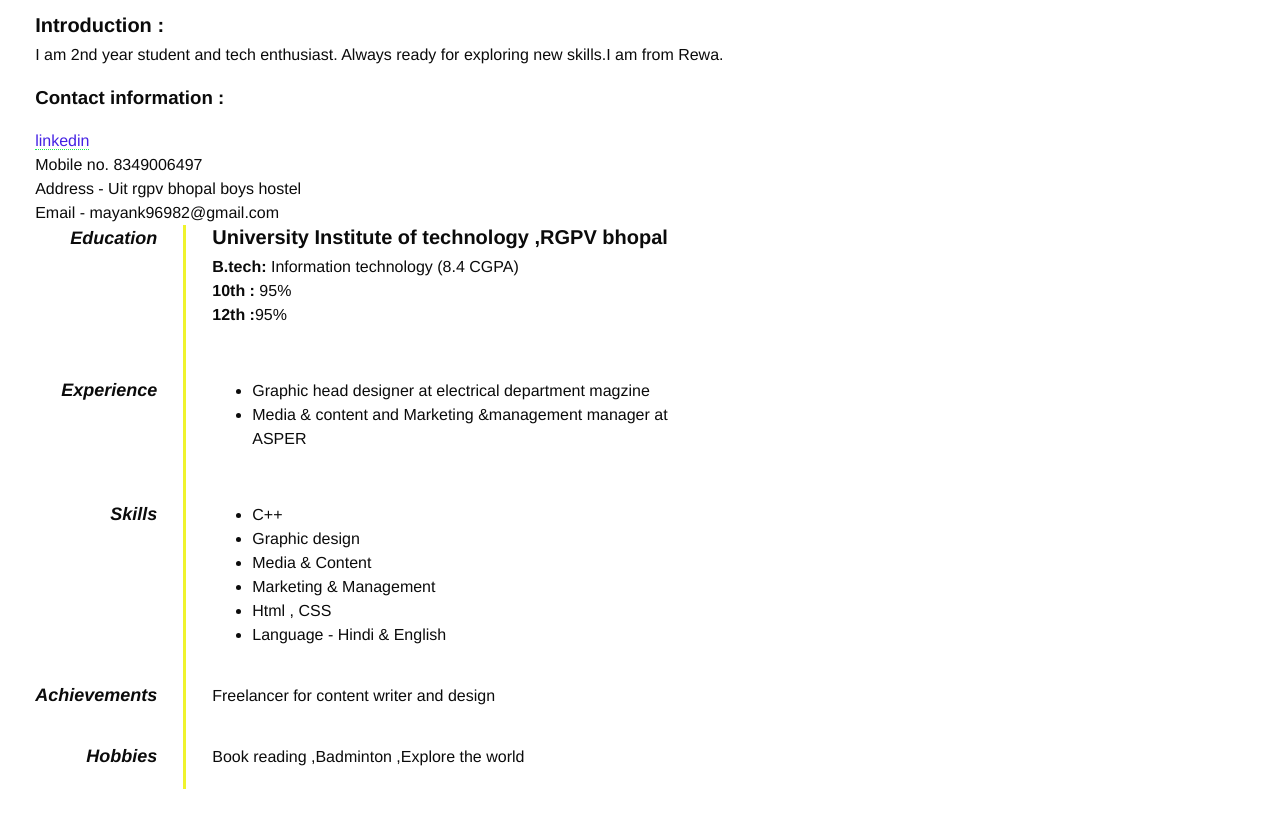
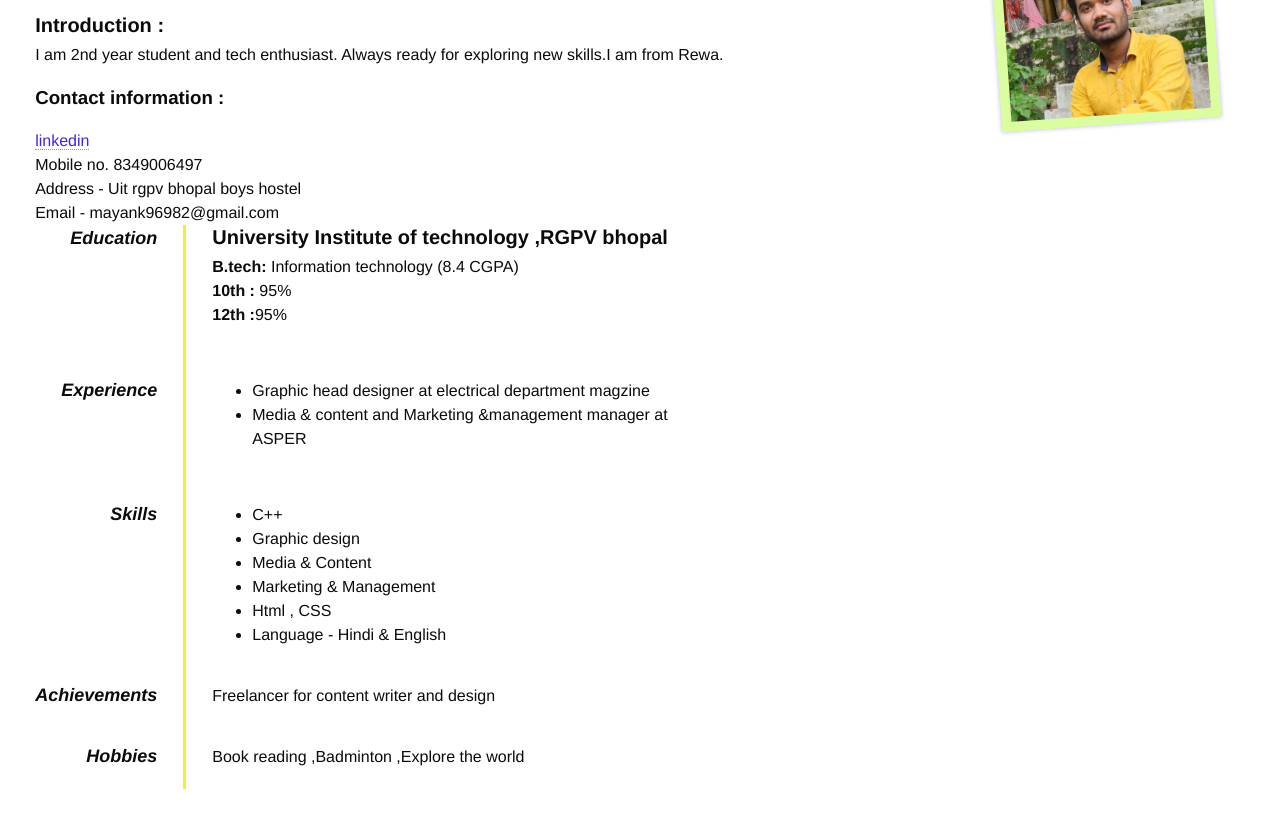
Before and after one commit to Mayankmishra15/Resume, a plain HTML site: page index.html in a window 1280 px wide. Shown: the part 109-933 px from the top of the page. Drawn offline with Linux system fonts and the light colour scheme.

Commit message:
Add files via upload

```diff
--- a/index.html
+++ b/index.html
@@ -11,7 +11,7 @@
 
 <body>
     <div id="resume">
-        <img src="C:\Users\mayan\Desktop\WhatsApp Image 2023-12-31 at 10.43.53_04326728.jpg" alt="Mayank Mishra">
+        <img src="./mayank.jpg" alt="Mayank Mishra">
         <h1>MAYANK MISHRA</h1>
         <h2>Introduction :</h2>
         <p1>I am 2nd year student and tech enthusiast. Always ready for exploring new skills.I am from Rewa.</p1>
```
Also changed, not shown: mayank.jpg (added).
